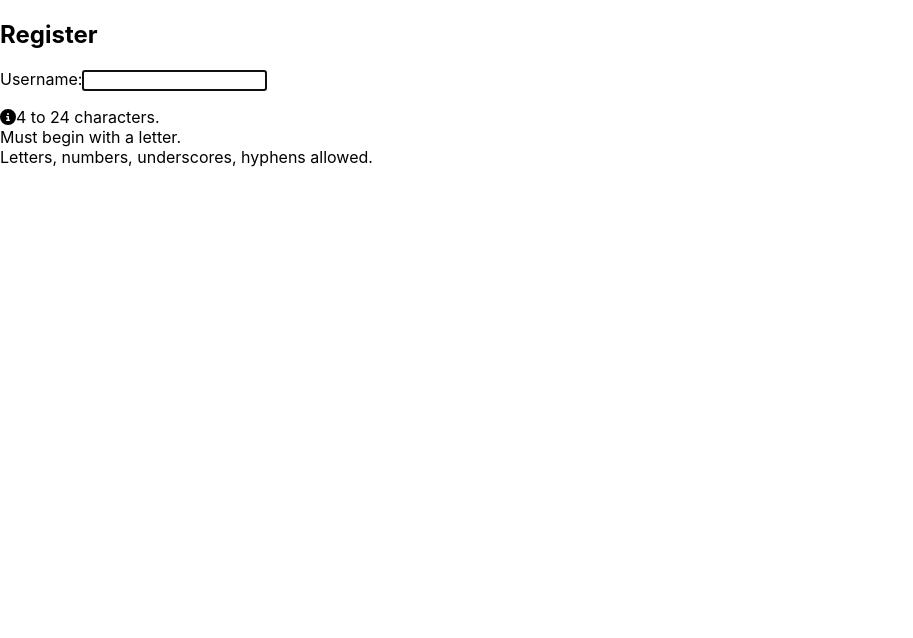
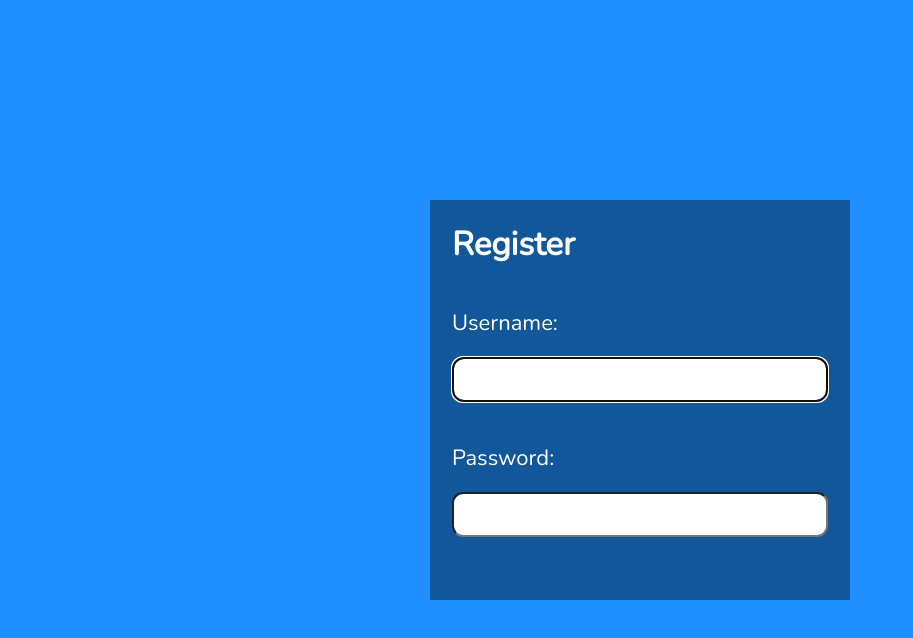
Before and after one commit to jameleasin/todo, a React (Create React App) app: page / in a window 1280 px wide. Shown: the top 638 px of the page, without its empty margins (0-913 px from the left). Built offline with nearby package versions, Linux system fonts and the light colour scheme.

Commit message:
password input

```diff
--- a/src/index.css
+++ b/src/index.css
@@ -1,13 +1,115 @@
-body {
+@import url('https://fonts.googleapis.com/css2?family=Nunito&display=swap');
+
+* {
   margin: 0;
-  font-family: -apple-system, BlinkMacSystemFont, 'Segoe UI', 'Roboto', 'Oxygen',
-    'Ubuntu', 'Cantarell', 'Fira Sans', 'Droid Sans', 'Helvetica Neue',
-    sans-serif;
-  -webkit-font-smoothing: antialiased;
-  -moz-osx-font-smoothing: grayscale;
+  padding: 0;
+  box-sizing: border-box;
 }
 
-code {
-  font-family: source-code-pro, Menlo, Monaco, Consolas, 'Courier New',
-    monospace;
+html {
+  font-family: 'Nunito', sans-serif;
+  font-size: 22px;
+  color: #fff;
 }
+
+body {
+  min-height: 100vh;
+  background-color: dodgerblue;
+}
+
+.App {
+  display: flex;
+  flex-direction: column;
+  justify-content: center;
+  align-items: center;
+  min-height: 100vh;
+  padding: 1rem 0.5rem;
+}
+
+section {
+  width: 100%;
+  max-width: 420px;
+  min-height: 400px;
+  display: flex;
+  flex-direction: column;
+  justify-content: flex-start;
+  padding: 1rem;
+  background-color: rgba(0, 0, 0, 0.4);
+}
+
+form {
+  display: flex;
+  flex-direction: column;
+  justify-content: space-evenly;
+  flex-grow: 1;
+  padding-bottom: 1rem;
+}
+
+a,
+a:visited {
+  color: #fff;
+}
+
+input[type="text"],
+input[type="password"],
+button,
+textarea {
+  font-family: 'Nunito', sans-serif;
+  font-size: 22px;
+  padding: 0.25rem;
+  border-radius: 0.5rem;
+}
+
+label,
+button {
+  margin-top: 1rem;
+}
+
+button {
+  padding: 0.5rem;
+}
+
+.instructions {
+  font-size: 0.75rem;
+  border-radius: 0.5rem;
+  background: #000;
+  color: #fff;
+  padding: 0.25rem;
+  position: relative;
+  bottom: -10px;
+}
+
+.instructions>svg {
+  margin-right: 0.25rem;
+}
+
+.offscreen {
+  position: absolute;
+  left: -9999px;
+}
+
+.hide {
+  display: none;
+}
+
+.valid {
+  color: limegreen;
+  margin-left: 0.25rem;
+}
+
+.invalid {
+  color: red;
+  margin-left: 0.25rem;
+}
+
+.errmsg {
+  background-color: lightpink;
+  color: firebrick;
+  font-weight: bold;
+  padding: 0.5rem;
+  margin-bottom: 0.5rem;
+}
+
+.line {
+  display: inline-block;
+}
--- a/src/signIn/Register.js
+++ b/src/signIn/Register.js
@@ -60,6 +60,8 @@
       <form>
         <label htmlFor="username">
           Username:
+          <FontAwesomeIcon icon={faCheck} className={validName ? "valid" : "hide"} />
+          <FontAwesomeIcon icon={faTimes} className={validName || !user ? "hide" : "invalid"} />
         </label>
         <input
             type="text"
@@ -80,6 +82,29 @@
                 Must begin with a letter.<br />
                 Letters, numbers, underscores, hyphens allowed.
               </p>
+
+         <label htmlFor="password">
+           Password:
+           <FontAwesomeIcon icon={faCheck} className={validPwd ? "valid" : "hide"} />
+           <FontAwesomeIcon icon={faTimes} className={validPwd || !pwd ? "hide" : "invalid"} />
+           </label>
+            <input
+            type="password"
+            id="password"
+            onChange={(e) => setPwd(e.target.value)}
+            value={pwd}
+            required
+            aria-invalid={validPwd ? "false" : "true"}
+            aria-describedby="pwdnote"
+            onFocus={() => setPwdFocus(true)}
+            onBlur={() => setPwdFocus(false)}
+        />
+           <p id="pwdnote" className={pwdFocus && !validPwd ? "instructions" : "offscreen"}>
+            <FontAwesomeIcon icon={faInfoCircle} />
+             8 to 24 characters.<br />
+             Must include uppercase and lowercase letters, a number and a special character.<br />
+             Allowed special characters: <span aria-label="exclamation mark">!</span> <span aria-label="at symbol">@</span> <span aria-label="hashtag">#</span> <span aria-label="dollar sign">$</span> <span aria-label="percent">%</span>
+           </p>
       </form>
     </section>
   )
```
